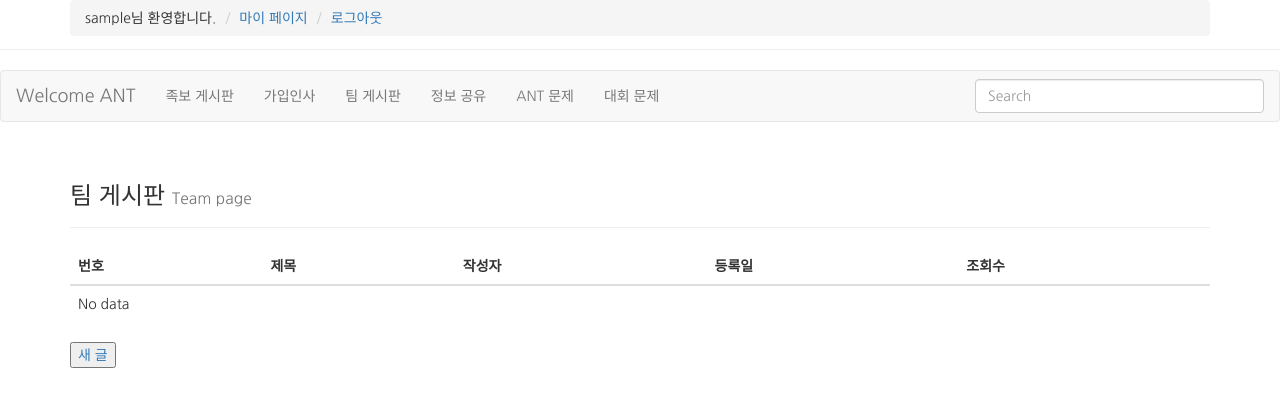
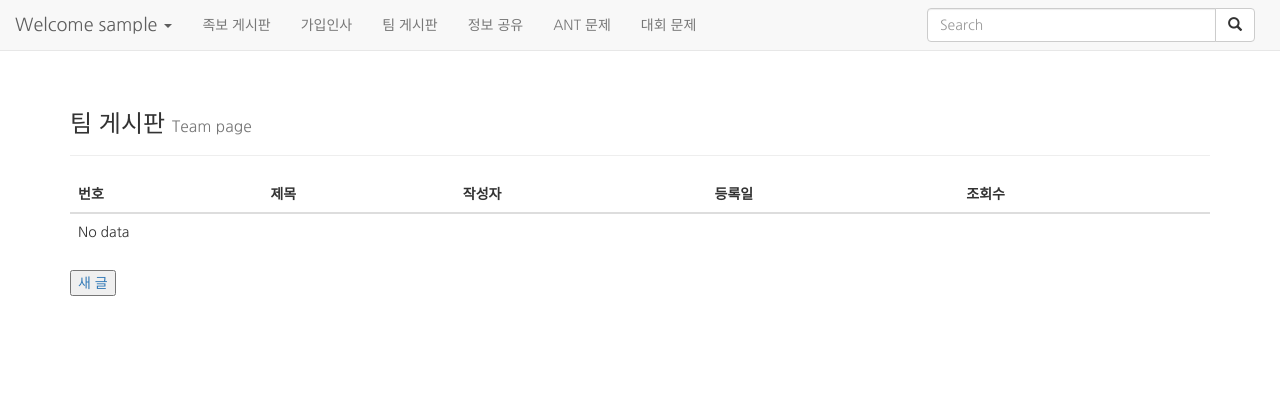
Before and after one commit to CNU-ANT/ANT-Cave, a Django app: page /team/ in a window 1280 px wide. Shown: the top 407 px of the page. Run offline with Django 3.2, Linux system fonts and the light colour scheme; the visitor is signed in with stand-in values (Sample User, id 1); data that the repository does not hold is empty; some libraries are stand-ins or nearby versions; some web fonts are replaced.

Commit message:
Navbar 마이페이지 기능 추가(#12)

```diff
--- a/templates/base.html
+++ b/templates/base.html
@@ -6,6 +6,11 @@
     <title>ANT 동아리 홈페이지</title>
     <link rel="icon" href="{% static 'ant.png' %}">
     <link rel="stylesheet" href="{% static 'css/base.css' %}">
+
+    <meta name="viewport" content="width=device-width, initial-scale=1">
+    <link rel="stylesheet" href="https://maxcdn.bootstrapcdn.com/bootstrap/3.3.7/css/bootstrap.min.css">
+    <script src="https://ajax.googleapis.com/ajax/libs/jquery/3.3.1/jquery.min.js"></script>
+    <script src="https://maxcdn.bootstrapcdn.com/bootstrap/3.3.7/js/bootstrap.min.js"></script>
 
     <meta http-equiv="X-UA-Compatible" content="IE=edge">
     <meta name="viewport" content="width=device-width, initial-scale=1">
--- a/templates/group_list.html
+++ b/templates/group_list.html
@@ -1,16 +1,27 @@
 {% load staticfiles %}
 
-<nav class="navbar navbar-default" role="navigation">
+<nav class="navbar navbar-default navbar-fixed-top" role="navigation">
     <div class="navbar-header">
-        <button type = "button" class="navbar-toggle" data-toggle="collapse" data-target="#nav-toggle">
+        <div class="navbar-brand">
+            {% if user.is_authenticated %}
+            <div class="dropdown-toggle" data-toggle="dropdown" href="#">
+                Welcome {{ user.get_username }} <span class="caret"></span>
+            </div>
+            <ul class="dropdown-menu nav navbar-nav navbar-right">
+                <li><a href="{% url 'my_page' %}"><span class="glyphicon glyphicon-user"></span> My page</a></li>
+                <li><a href="{% url 'logout' %}"><span class="glyphicon glyphicon-log-in"></span> Logout</a></li>
+            </ul>
+            {%else%} ANT
+            {%endif%}
+        </div>
+        <button type="button" class="navbar-toggle" data-toggle="collapse" data-target="#nav-toggle">
             <span class="icon-bar"></span>
             <span class="icon-bar"></span>
             <span class="icon-bar"></span>
         </button>
-        <a class="navbar-brand" href="#">Welcome ANT </a>
     </div>
+
     <div class="collapse navbar-collapse" id="nav-toggle">
-
         <ul class="nav navbar-nav">
             <li><a href="{% url 'pedigree' %}">족보 게시판</a></li>
             <li><a href="{% url 'greetings:board' %}">가입인사</a></li>
@@ -19,8 +30,15 @@
             <li><a href="{% url 'ant_algo:board' %}">ANT 문제</a></li>
             <li><a href="{% url 'compete_algo:board' %}">대회 문제</a></li>
         </ul>
-        <form class="navbar-form navbar-right" role="search">
-            <input type="text" class="form-control" placeholder="Search">
+        <form class="navbar-form navbar-right" style="margin-right:10px;" action="/action_page.php">
+            <div class="input-group">
+                <input type="text" class="form-control" placeholder="Search">
+                <div class="input-group-btn">
+                    <button class="btn btn-default" type="submit">
+                        <i class="glyphicon glyphicon-search"></i>
+                    </button>
+                </div>
+            </div>
         </form>
     </div>
 </nav>
```
